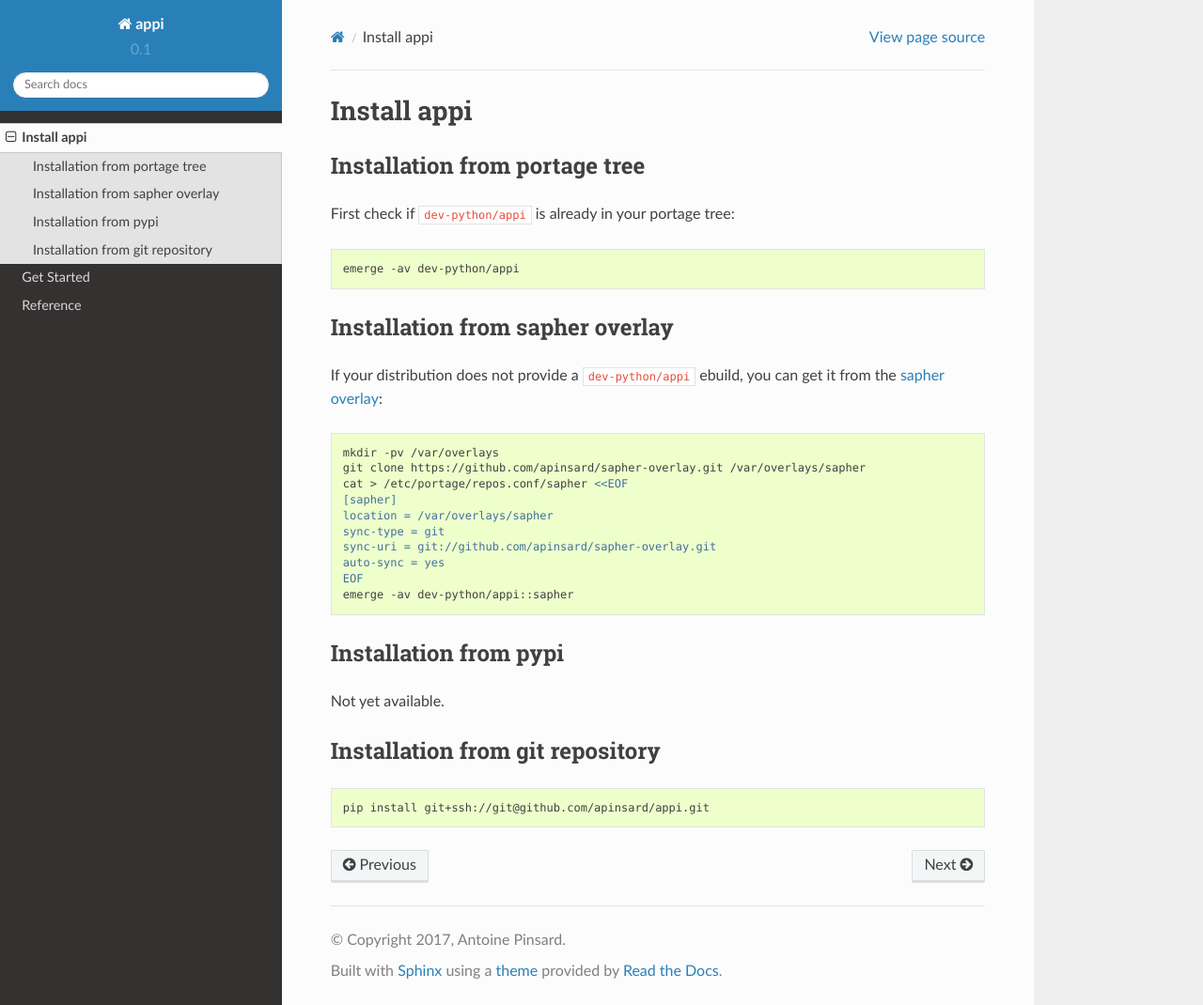
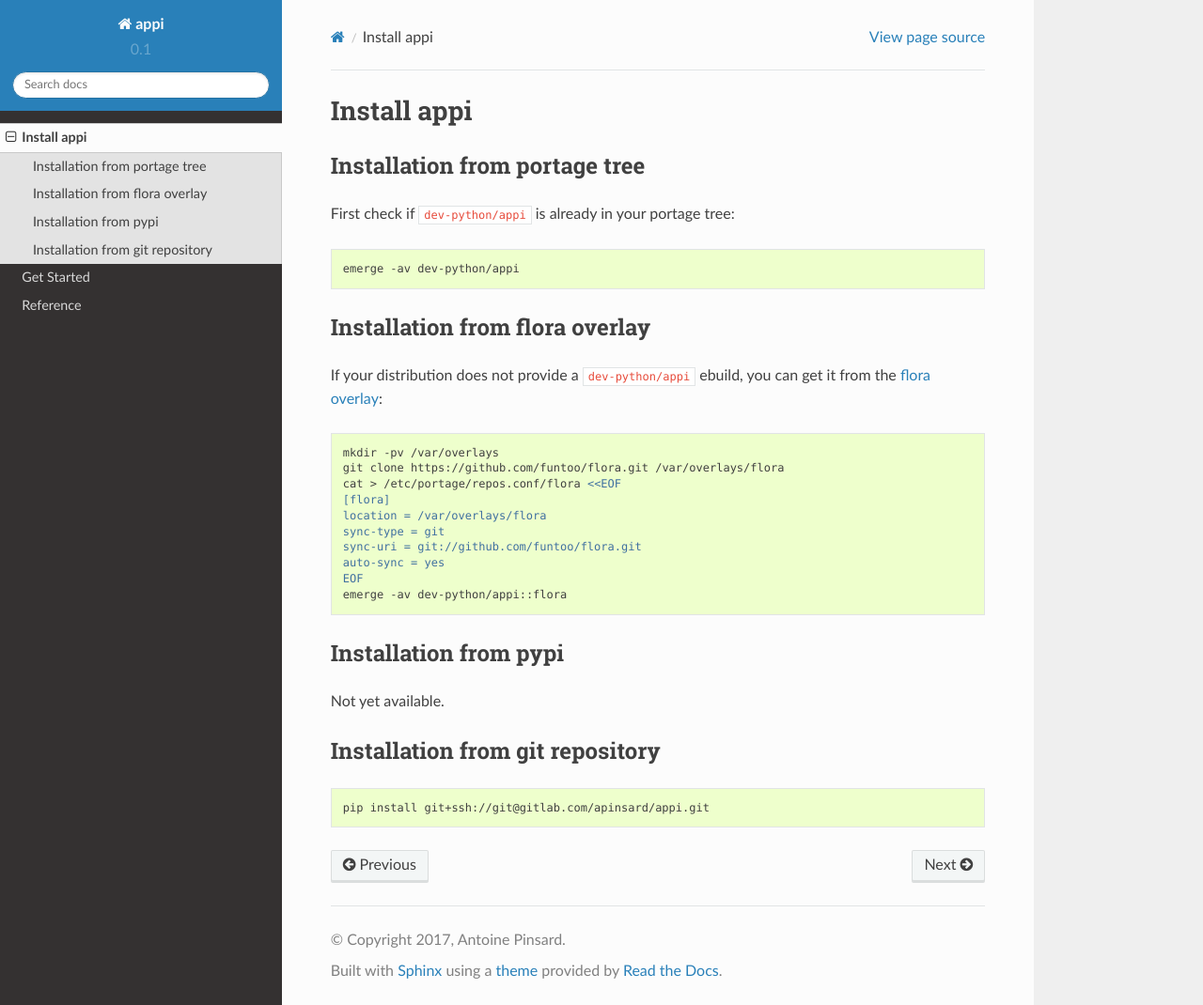
Before and after one commit to funtoo/appi, a Sphinx documentation site: the page built from docs/install.rst, in a window 1280 px wide and 1070 px high. Shown: the whole window at 94% size. Built offline with Sphinx 7.4.7 and the Read the Docs theme 2.0.0, drawn with Linux system fonts in a browser that asks for light colours.

Commit message:
Updated install instructions
Sapher overlay is no more maintained. Use flora from Funtoo instead.

For git install, get package from gitlab rather than github.

```diff
--- a/docs/install.rst
+++ b/docs/install.rst
@@ -13,26 +13,26 @@ First check if ``dev-python/appi`` is already in your portage tree:
     emerge -av dev-python/appi
 
 
-Installation from sapher overlay
+Installation from flora overlay
 ================================
 
 If your distribution does not provide a ``dev-python/appi`` ebuild,
-you can get it from the `sapher overlay`_:
+you can get it from the `flora overlay`_:
 
 .. code-block:: bash
 
     mkdir -pv /var/overlays
-    git clone https://github.com/apinsard/sapher-overlay.git /var/overlays/sapher
-    cat > /etc/portage/repos.conf/sapher <<EOF
-    [sapher]
-    location = /var/overlays/sapher
+    git clone https://github.com/funtoo/flora.git /var/overlays/flora
+    cat > /etc/portage/repos.conf/flora <<EOF
+    [flora]
+    location = /var/overlays/flora
     sync-type = git
-    sync-uri = git://github.com/apinsard/sapher-overlay.git
+    sync-uri = git://github.com/funtoo/flora.git
     auto-sync = yes
     EOF
-    emerge -av dev-python/appi::sapher
+    emerge -av dev-python/appi::flora
 
-.. _sapher overlay: https://github.com/apinsard/sapher-overlay/
+.. _flora overlay: https://github.com/funtoo/flora/
 
 
 Installation from pypi
@@ -46,4 +46,4 @@ Installation from git repository
 
 .. code-block:: bash
 
-    pip install git+ssh://git@github.com/apinsard/appi.git
+    pip install git+ssh://git@gitlab.com/apinsard/appi.git
```
